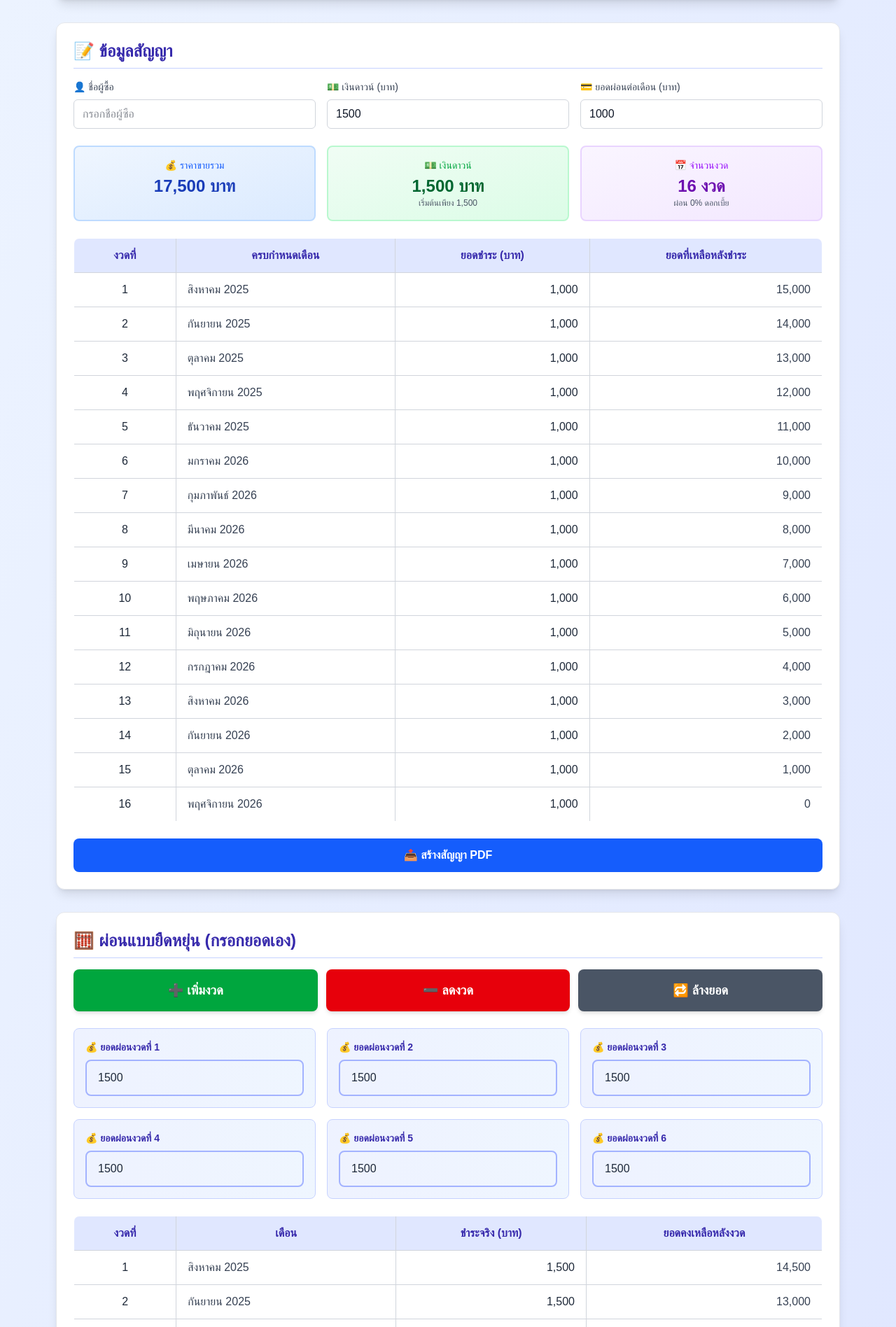
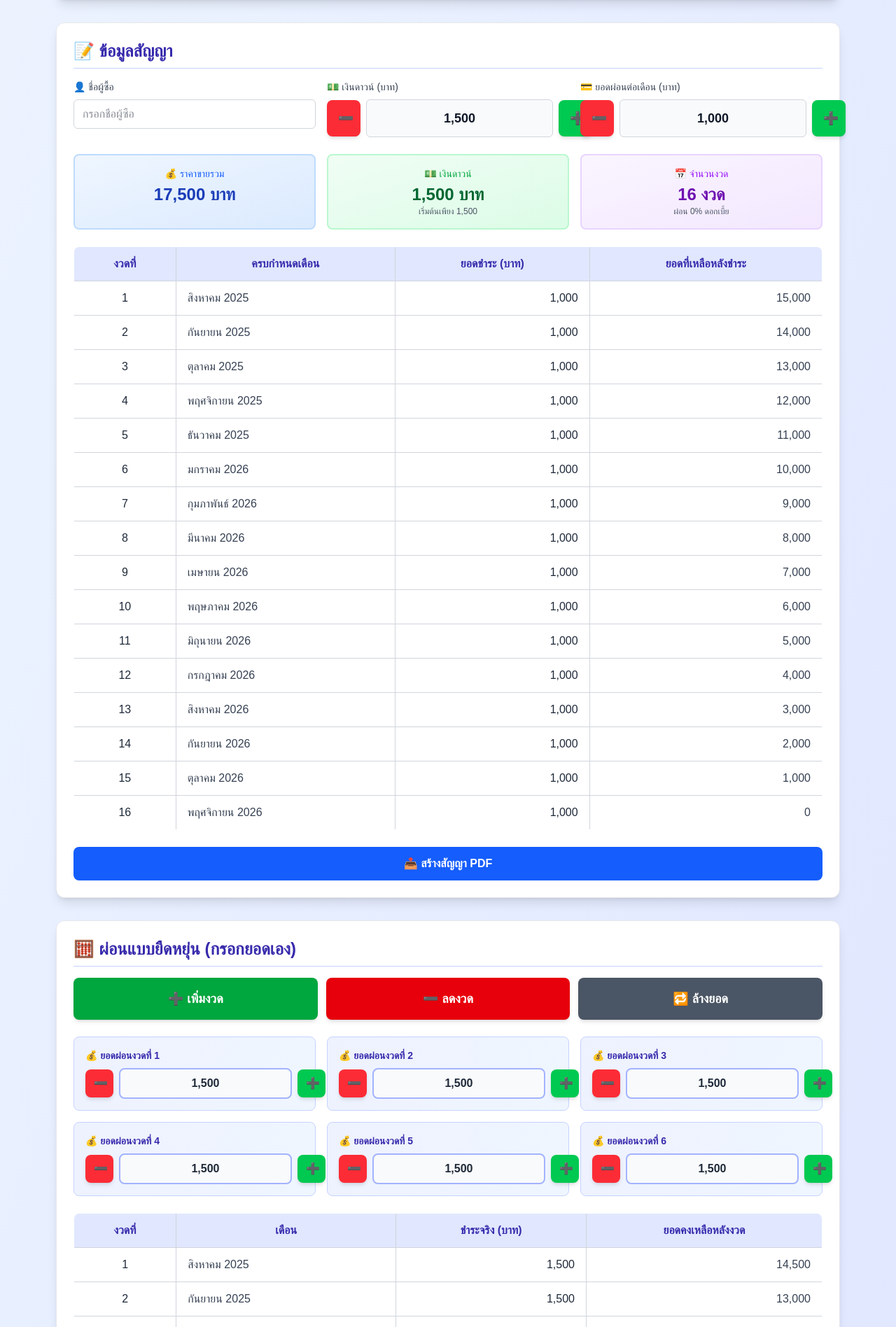
Before and after one commit to FAMAS73/G15, a Next.js app: page / in a window 1280 px wide. Shown: the part 1333-3229 px from the top of the page at 70% size. Built offline with nearby package versions, Linux system fonts and the light colour scheme.

Commit message:
Replace all number inputs with +/- buttons for better mobile usability - eliminates keyboard input issues on mobile devices

```diff
--- a/src/app/page.tsx
+++ b/src/app/page.tsx
@@ -425,17 +425,30 @@ export default function LaptopContract() {
               <label className="block text-sm font-medium text-gray-700 mb-2">
                 💵 เงินดาวน์ (บาท)
               </label>
+              <div className="flex items-center gap-2">
+                <button
+                  onClick={() => setDownPayment(Math.max(0, downPayment - 500))}
+                  className="bg-red-500 text-white px-4 py-3 rounded-lg hover:bg-red-600 active:bg-red-700 font-bold text-lg shadow-md touch-manipulation"
+                  style={{ minHeight: '48px', minWidth: '48px' }}
+                >
+                  ➖
+                </button>
                 <input
-                type="number"
-                value={downPayment}
-                onChange={(e) => handleSafeNumberInput(e.target.value, 0, 20000, 500, setDownPayment, 'downPayment')}
-                min="0"
-                max="20000"
-                step="500"
-                className={`w-full px-3 py-2 border rounded-md focus:outline-none focus:ring-2 text-gray-900 bg-white ${
-                  errors.downPayment ? 'border-red-500 focus:ring-red-500' : 'border-gray-300 focus:ring-blue-500'
+                  type="text"
+                  value={downPayment.toLocaleString()}
+                  readOnly
+                  className={`flex-1 px-3 py-3 border rounded-md text-center text-gray-900 bg-gray-50 font-semibold text-lg ${
+                    errors.downPayment ? 'border-red-500' : 'border-gray-300'
                   }`}
                 />
+                <button
+                  onClick={() => setDownPayment(Math.min(20000, downPayment + 500))}
+                  className="bg-green-500 text-white px-4 py-3 rounded-lg hover:bg-green-600 active:bg-green-700 font-bold text-lg shadow-md touch-manipulation"
+                  style={{ minHeight: '48px', minWidth: '48px' }}
+                >
+                  ➕
+                </button>
+              </div>
               {errors.downPayment && (
                 <p className="text-red-500 text-xs mt-1">{errors.downPayment}</p>
               )}
@@ -445,17 +458,30 @@ export default function LaptopContract() {
               <label className="block text-sm font-medium text-gray-700 mb-2">
                 💳 ยอดผ่อนต่อเดือน (บาท)
               </label>
+              <div className="flex items-center gap-2">
+                <button
+                  onClick={() => setMonthlyAmount(Math.max(500, monthlyAmount - 100))}
+                  className="bg-red-500 text-white px-4 py-3 rounded-lg hover:bg-red-600 active:bg-red-700 font-bold text-lg shadow-md touch-manipulation"
+                  style={{ minHeight: '48px', minWidth: '48px' }}
+                >
+                  ➖
+                </button>
                 <input
-                type="number"
-                value={monthlyAmount}
-                onChange={(e) => handleSafeNumberInput(e.target.value, 500, 50000, 100, setMonthlyAmount, 'monthlyAmount')}
-                min="500"
-                max="50000"
-                step="100"
-                className={`w-full px-3 py-2 border rounded-md focus:outline-none focus:ring-2 text-gray-900 bg-white ${
-                  errors.monthlyAmount ? 'border-red-500 focus:ring-red-500' : 'border-gray-300 focus:ring-blue-500'
+                  type="text"
+                  value={monthlyAmount.toLocaleString()}
+                  readOnly
+                  className={`flex-1 px-3 py-3 border rounded-md text-center text-gray-900 bg-gray-50 font-semibold text-lg ${
+                    errors.monthlyAmount ? 'border-red-500' : 'border-gray-300'
                   }`}
                 />
+                <button
+                  onClick={() => setMonthlyAmount(Math.min(50000, monthlyAmount + 100))}
+                  className="bg-green-500 text-white px-4 py-3 rounded-lg hover:bg-green-600 active:bg-green-700 font-bold text-lg shadow-md touch-manipulation"
+                  style={{ minHeight: '48px', minWidth: '48px' }}
+                >
+                  ➕
+                </button>
+              </div>
               {errors.monthlyAmount && (
                 <p className="text-red-500 text-xs mt-1">{errors.monthlyAmount}</p>
               )}
@@ -563,14 +589,36 @@ export default function LaptopContract() {
                 <label className="block text-sm font-semibold text-indigo-800 mb-2">
                   💰 ยอดผ่อนงวดที่ {index + 1}
                 </label>
+                <div className="flex items-center gap-2">
+                  <button
+                    onClick={() => {
+                      const newPayments = [...flexPayments];
+                      newPayments[index] = Math.max(500, payment - 100);
+                      setFlexPayments(newPayments);
+                    }}
+                    className="bg-red-500 text-white px-3 py-2 rounded-lg hover:bg-red-600 active:bg-red-700 font-bold shadow-md touch-manipulation"
+                    style={{ minHeight: '40px', minWidth: '40px' }}
+                  >
+                    ➖
+                  </button>
                   <input
-                  type="number"
-                  value={payment}
-                  onChange={(e) => updateFlexPayment(index, e.target.value)}
-                  min="500"
-                  step="100"
-                  className="w-full px-4 py-3 border-2 border-indigo-300 rounded-lg focus:outline-none focus:ring-2 focus:ring-indigo-500 focus:border-indigo-500 text-gray-800 font-medium"
+                    type="text"
+                    value={payment.toLocaleString()}
+                    readOnly
+                    className="flex-1 px-3 py-2 border-2 border-indigo-300 rounded-lg text-center text-gray-800 bg-gray-50 font-semibold"
                   />
+                  <button
+                    onClick={() => {
+                      const newPayments = [...flexPayments];
+                      newPayments[index] = Math.min(50000, payment + 100);
+                      setFlexPayments(newPayments);
+                    }}
+                    className="bg-green-500 text-white px-3 py-2 rounded-lg hover:bg-green-600 active:bg-green-700 font-bold shadow-md touch-manipulation"
+                    style={{ minHeight: '40px', minWidth: '40px' }}
+                  >
+                    ➕
+                  </button>
+                </div>
               </div>
             ))}
           </div>
```
Lines whose indentation alone changed are shown as unchanged.
